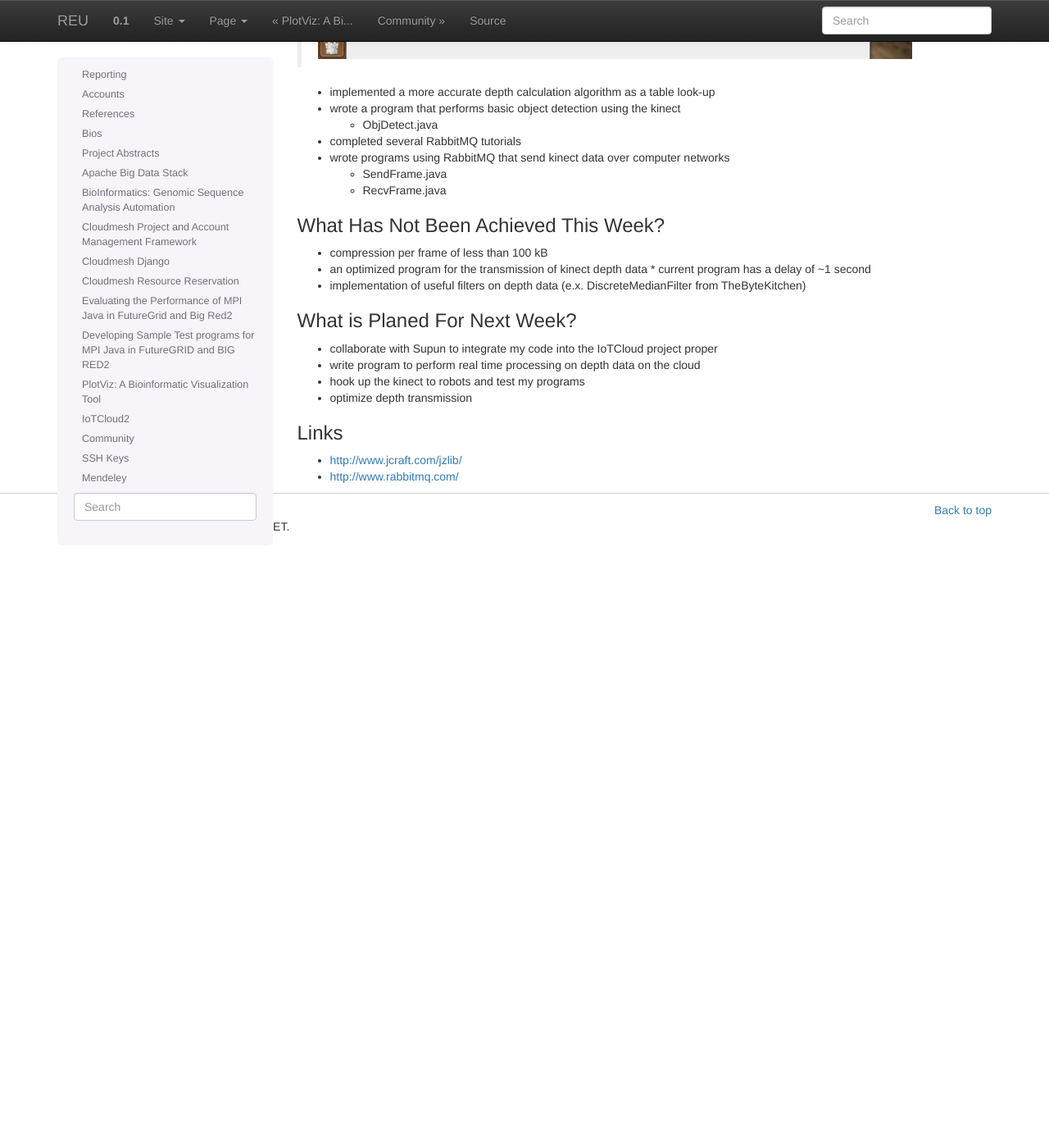
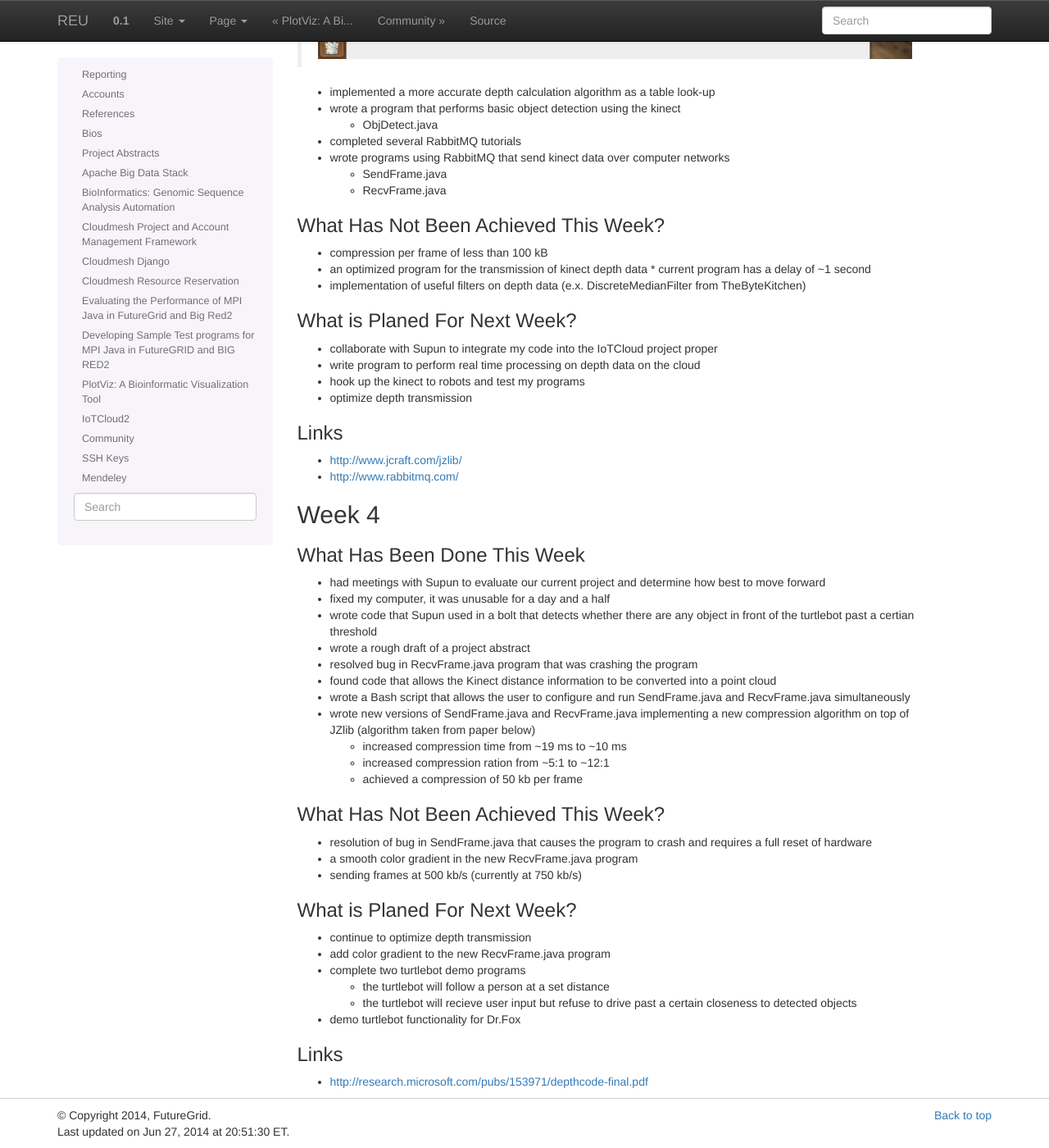
Before and after one commit to cloudmesh-project/reu-2014, a Sphinx documentation site: the page built from doc/source/projects/robotics.rst, in a window 1280 px wide and 1400 px high, scrolled down 3157 px. Shown: the whole window at 82% size. Built offline with Sphinx 7.4.7, drawn with Linux system fonts in a browser that asks for light colours; before the commit the page ends 3819 px from its top, so only the background shows below that.

Commit message:
Update robotics.rst

```diff
--- a/doc/source/projects/robotics.rst
+++ b/doc/source/projects/robotics.rst
@@ -209,3 +209,45 @@ Links
 ^^^^^^^^^^^^^^^^^^^^^^^^^^^^^^^^^^^^^^^^^^^^^^^^^^^^^^^^^^^^^^^^^^^^^^^
 * http://www.jcraft.com/jzlib/
 * http://www.rabbitmq.com/
+
+Week 4
+----------------------------------------------------------------------
+
+What Has Been Done This Week
+^^^^^^^^^^^^^^^^^^^^^^^^^^^^^^^^^^^^^^^^^^^^^^^^^^^^^^^^^^^^^^^^^^^^^^
+
+* had meetings with Supun to evaluate our current project and determine how best to move forward
+* fixed my computer, it was unusable for a day and a half
+* wrote code that Supun used in a bolt that detects whether there are any object in front of the turtlebot past a certian threshold
+* wrote a rough draft of a project abstract
+* resolved bug in RecvFrame.java program that was crashing the program
+* found code that allows the Kinect distance information to be converted into a point cloud
+* wrote a Bash script that allows the user to configure and run SendFrame.java and RecvFrame.java simultaneously
+* wrote new versions of SendFrame.java and RecvFrame.java implementing a new compression algorithm on top of JZlib (algorithm taken from paper below)
+
+  * increased compression time from ~19 ms to ~10 ms
+  * increased compression ration from ~5:1 to ~12:1
+  * achieved a compression of 50 kb per frame
+
+What Has Not Been Achieved This Week?
+^^^^^^^^^^^^^^^^^^^^^^^^^^^^^^^^^^^^^^^^^^^^^^^^^^^^^^^^^^^^^^^^^^^^^^
+
+* resolution of bug in SendFrame.java that causes the program to crash and requires a full reset of hardware
+* a smooth color gradient in the new RecvFrame.java program
+* sending frames at 500 kb/s (currently at 750 kb/s)
+
+What is Planed For Next Week?
+^^^^^^^^^^^^^^^^^^^^^^^^^^^^^^^^^^^^^^^^^^^^^^^^^^^^^^^^^^^^^^^^^^^^^^
+
+* continue to optimize depth transmission
+* add color gradient to the new RecvFrame.java program
+* complete two turtlebot demo programs
+
+  * the turtlebot will follow a person at a set distance
+  * the turtlebot will recieve user input but refuse to drive past a certain closeness to detected objects
+
+* demo turtlebot functionality for Dr.Fox
+
+Links
+^^^^^^^^^^^^^^^^^^^^^^^^^^^^^^^^^^^^^^^^^^^^^^^^^^^^^^^^^^^^^^^^^^^^^^^
+* http://research.microsoft.com/pubs/153971/depthcode-final.pdf
```
